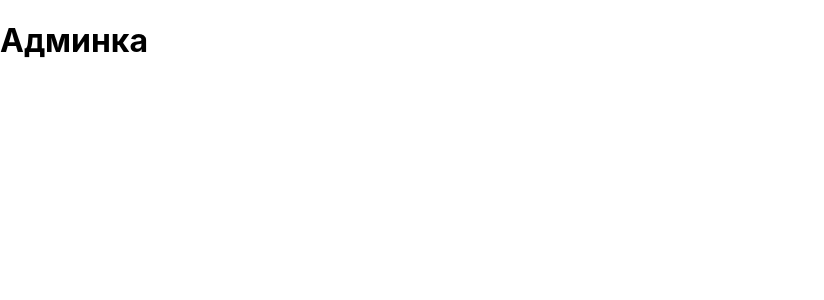
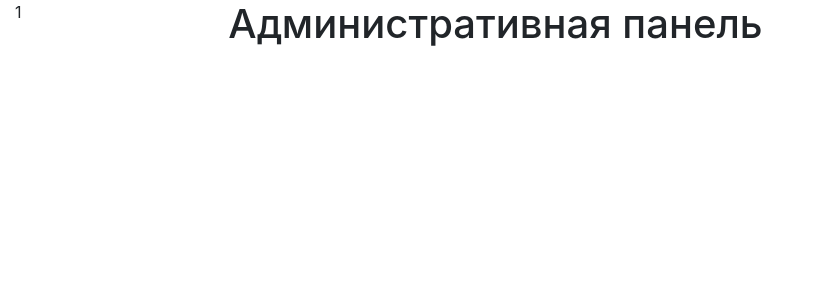
Before and after one commit to devcomanda/easymeetup, a React (Create React App) app in the folder web/: page /cms in a window 1280 px wide. Shown: the top 300 px of the page, without its empty margins (0-824 px from the left). Built offline with nearby package versions, Linux system fonts and the light colour scheme.

Commit message:
add bootstrap

```diff
--- a/web/package.json
+++ b/web/package.json
@@ -4,6 +4,7 @@
   "private": true,
   "dependencies": {
     "@material-ui/core": "^3.8.2",
+    "bootstrap": "^4.2.1",
     "node-sass": "^4.11.0",
     "react-router": "^4.3.1",
     "react-router-dom": "^4.3.1",
--- a/web/src/App.css
+++ /dev/null
@@ -1,32 +0,0 @@
-.App {
-  text-align: center;
-}
-
-.App-logo {
-  animation: App-logo-spin infinite 20s linear;
-  height: 40vmin;
-}
-
-.App-header {
-  background-color: #282c34;
-  min-height: 100vh;
-  display: flex;
-  flex-direction: column;
-  align-items: center;
-  justify-content: center;
-  font-size: calc(10px + 2vmin);
-  color: white;
-}
-
-.App-link {
-  color: #61dafb;
-}
-
-@keyframes App-logo-spin {
-  from {
-    transform: rotate(0deg);
-  }
-  to {
-    transform: rotate(360deg);
-  }
-}
--- a/web/src/App.js
+++ b/web/src/App.js
@@ -2,7 +2,6 @@ import React, { Component } from 'react';
 import { Route, Switch } from 'react-router-dom';
 import Base from './base/Base';
 import AdminCms from './admin-cms/AdminCms';
-import './App.css';
 
 class App extends Component {
   render() {
--- a/web/src/admin-cms/AdminCms.js
+++ b/web/src/admin-cms/AdminCms.js
@@ -1,9 +1,17 @@
 import React, {Component} from "react";
+import "bootstrap/scss/bootstrap.scss";
 
 class AdminCms extends Component {
     render() {
         return (
-            <h1>Админка</h1>
+            <div className="container-fluid">
+                <div className="row">
+                    <div className="col-2">1</div>
+                    <div className="col-10">
+                        <h1>Административная панель</h1>
+                    </div>
+                </div>
+            </div>
         );
     }
 }
```
Also changed, not shown: 1 other file (tests, documents, lock files or other folders).
